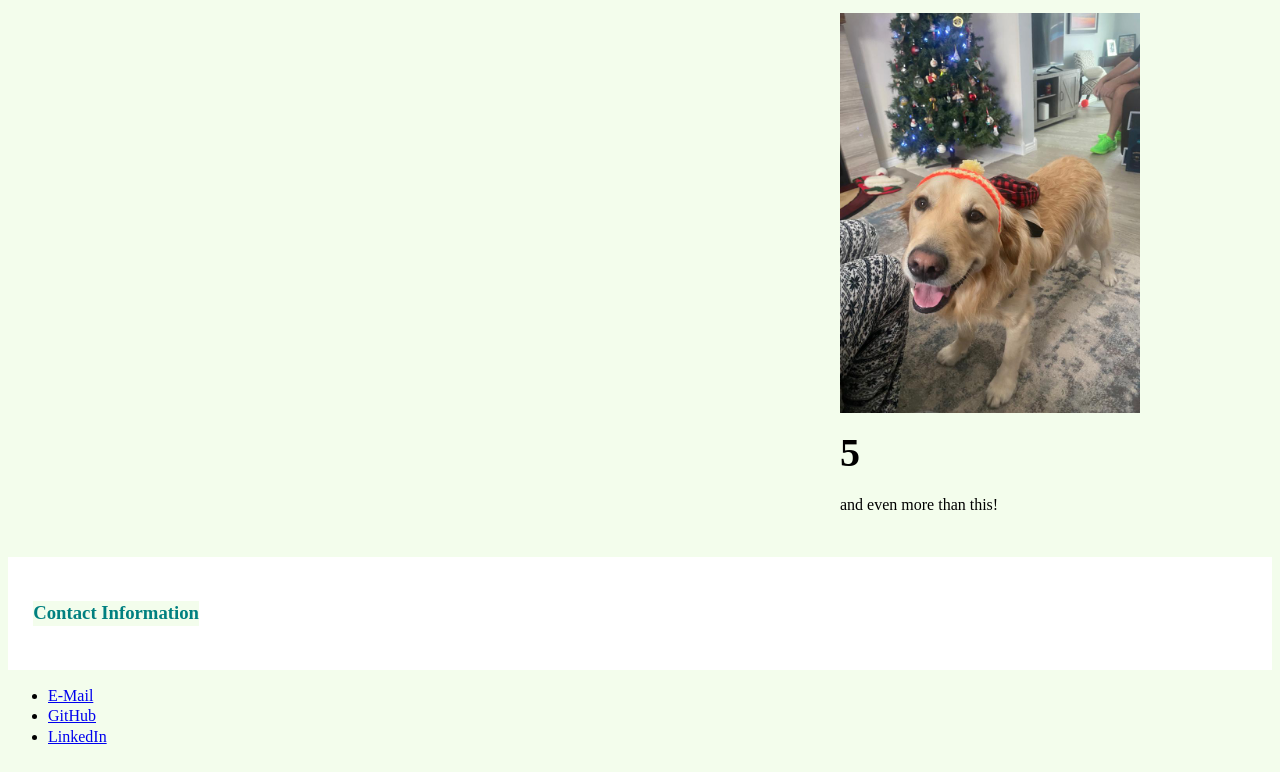
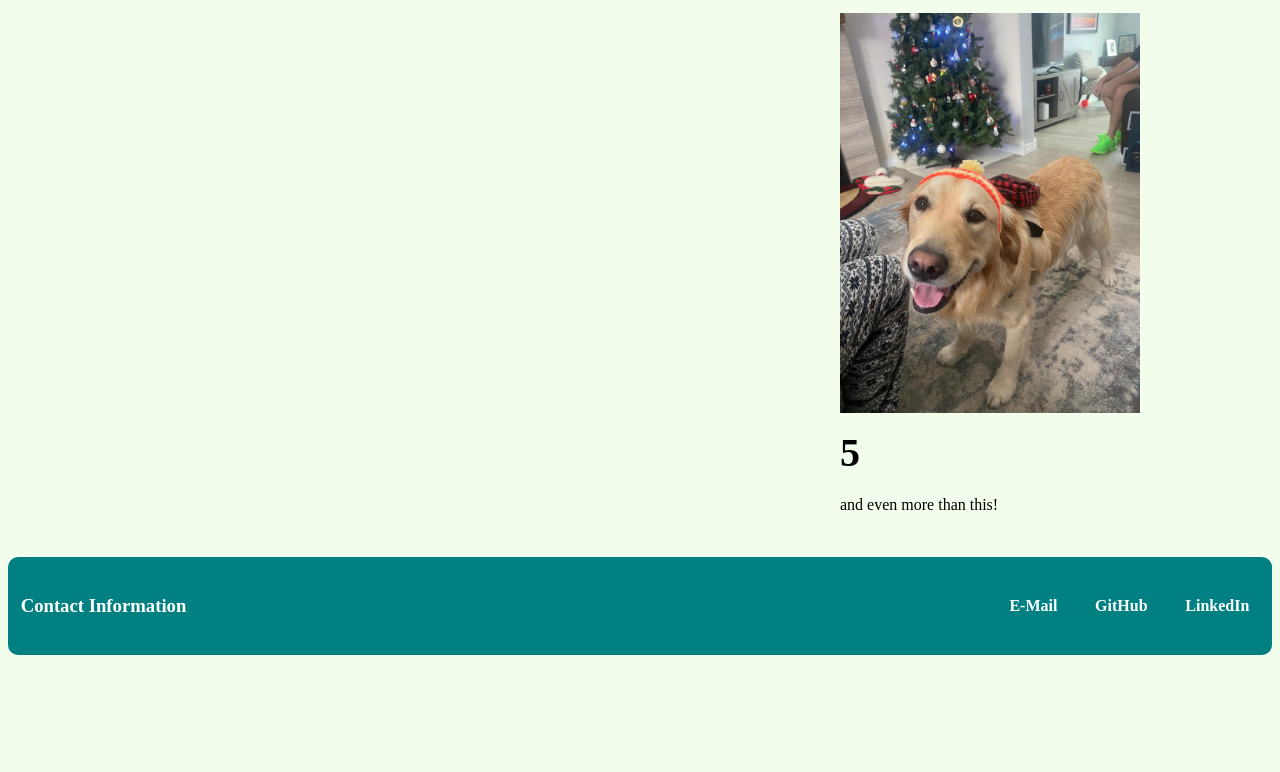
Before and after one commit to mdeluca13/Portfolio-start, a plain HTML site: page index.html in a window 1280 px wide. Shown: the part 1519-2291 px from the top of the page. After the commit the page ends 2182 px from the top, so only its background shows below. Drawn offline with Linux system fonts and the light colour scheme.

Commit message:
edited styling of header and footer

```diff
--- a/Assets/CSS/style.css
+++ b/Assets/CSS/style.css
@@ -1,31 +1,28 @@
 /* make boxes of each section and style */
+:root {
+  --dark: teal;
+  --light: #fff;
+  --click: #c20991;
 
+}
 * {
     background-color:#f3fdec;
     box-sizing: border-box;
 }
-img {
-    max-width: 400px;
-    max-height: 400px;
-}
-body {
-    display: flex;
-    flex-direction: column;
-    line-height: 1.3;
-  }
 
   header {
     display: flex;
     justify-content: space-between;
     align-items: center;
     padding: 1%;
-    background-color: teal;
-    color: #fff;
+    background-color: var(--dark);
+    color: var(--light);
+    border-radius: 10px;
   }
 
   h1 {
     font-size: 200%;
-    background-color: teal;
+    background-color: var(--dark);
   }
 
   h2 {
@@ -33,22 +30,29 @@ body {
     font-size: 250%;
   }
 
-  nav ul {
+  nav {
+    background-color: var(--dark);
+  }
+
+  ul {
     display: flex;
     justify-content: space-between;
     min-width: 300px;
-    background-color: teal;
+    background-color: var(--dark);
   }
 
-  nav a {
-    color: #b9C6ae;
+  li {
+    display: inline;
+    background-color: var(--dark);
+    margin: 10px;
+    color: var(--light);
+  }
+
+  a {
+    color: var(--light);
     font-weight: bold;
     text-decoration: none;
-    background-color: teal;
-  }
-
-  nav a:hover {
-    color: #f161cb;
+    background-color: var(--dark);
   }
 
   main {
@@ -58,14 +62,46 @@ body {
     margin: 2% auto;
   }
 
+  img {
+    max-width: 400px;
+    max-height: 400px;
+}
+  body {
+    display: flex;
+    flex-direction: column;
+    line-height: 1.3;
+  }
+
+  footer {
+    display: flex;
+    justify-content: space-between;
+    align-items: center;
+    padding: 1%;
+    background-color: var(--dark);
+    color: var(--light);
+    border-radius: 10px;
+  }
+
   footer aside {
-    display: flex;
-    justify-content: flex-start;
-    padding: 2%;
-    background-color: white;
-    color: teal;
-    border-right: teal;
+    background-color: var(--dark);
   }
+
+  h3 {
+    background-color: var(--dark);
+  }
+
+footer section {
+  background-color: var(--dark);
+}
+
+a:link {
+  text-decoration: none;
+}
+
+a:hover {
+  color: var(--click);
+  text-decoration: none;
+}
 
   @media screen and (max-width: 768px) {
     header {
```
